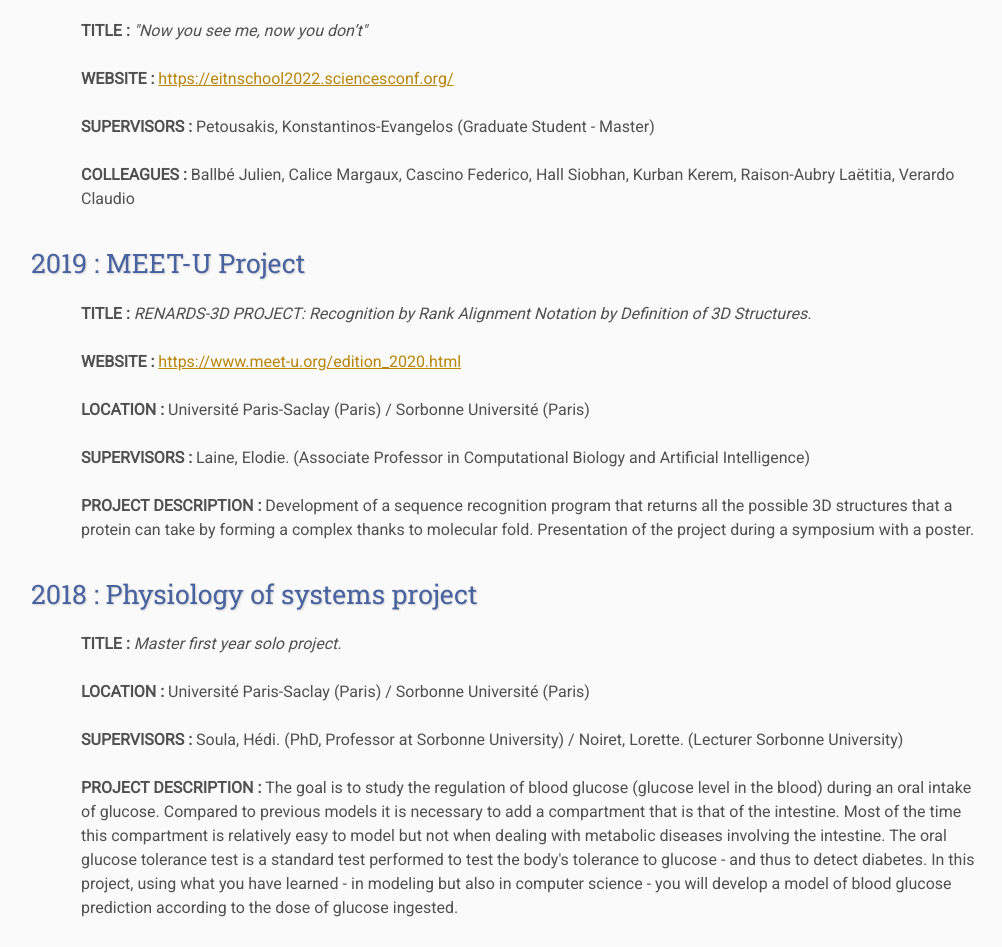
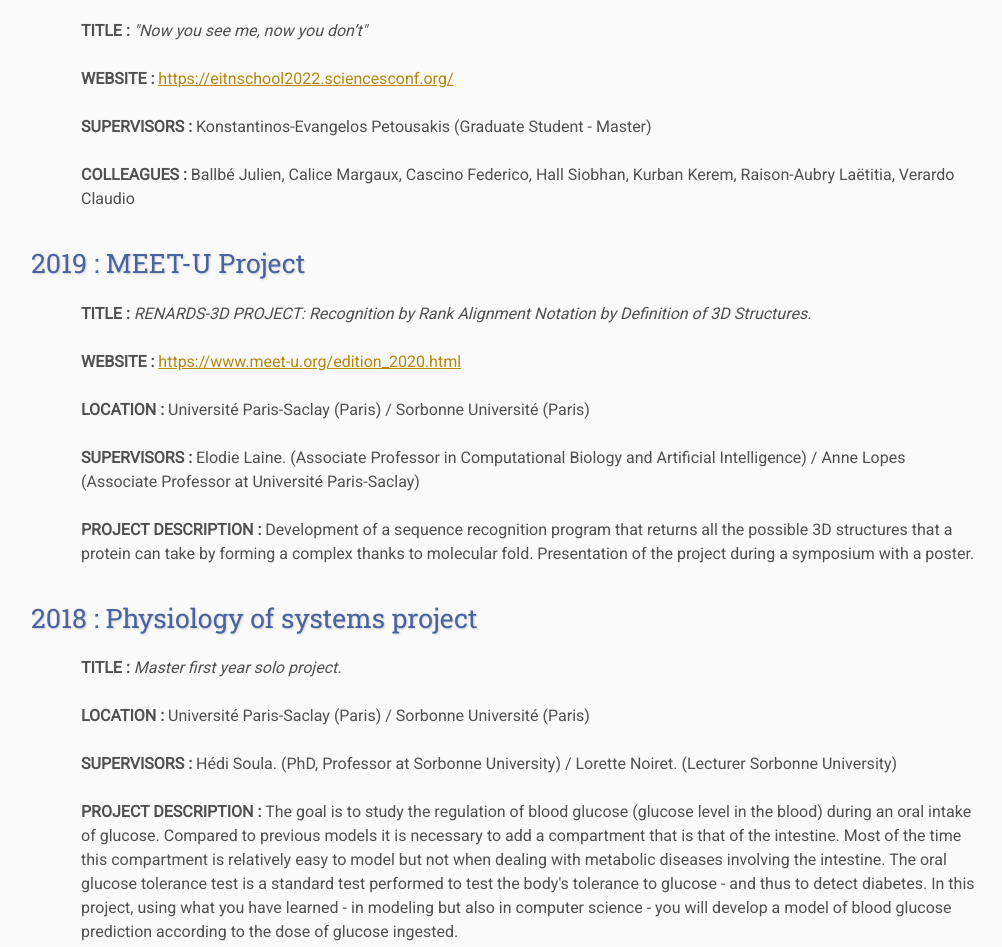
Before and after one commit to GuillaumeGirier/GuillaumeGirier.github.io, a plain HTML site: page experience/index.html in a window 1280 px wide. Shown: the part 1944-2891 px from the top of the page, without its empty margins (109-1111 px from the left). Drawn offline with Linux system fonts and the light colour scheme; files that its build step writes are made by us from their sources.

Commit message:
Update index.html

```diff
--- a/experience/index.html
+++ b/experience/index.html
@@ -72,7 +72,7 @@
     <h3><font color="#4863A0">2022 : EITN Fall School in Computational Neuroscience 2022 Project (Paris)  </font></h3>
     <p><FONT size="15pt"><b> TITLE : </b> <I> "Now you see me, now you don’t" </I></FONT></p>
     <p><FONT size="15pt"><b> WEBSITE : </b>  <a href="https://eitnschool2022.sciencesconf.org/">https://eitnschool2022.sciencesconf.org/</a>  </FONT></p>
-    <p><FONT size="15pt"><b> SUPERVISORS : </b> Petousakis, Konstantinos-Evangelos (Graduate Student - Master)
+    <p><FONT size="15pt"><b> SUPERVISORS : </b> Konstantinos-Evangelos Petousakis  (Graduate Student - Master)
 	</FONT></p>
     <p><FONT size="15pt"><b> COLLEAGUES : </b> Ballbé Julien, Calice Margaux, Cascino Federico, Hall Siobhan, Kurban Kerem, Raison-Aubry Laëtitia, Verardo Claudio
 	</FONT></p>
@@ -81,7 +81,7 @@
     <p><FONT size="15pt"><b> TITLE : </b> <I> RENARDS-3D PROJECT: Recognition by Rank Alignment Notation by Definition of 3D Structures. </I></FONT></p>
     <p><FONT size="15pt"><b> WEBSITE : </b>  <a href="https://www.meet-u.org/edition_2020.html">https://www.meet-u.org/edition_2020.html</a>  </FONT></p>
     <p><FONT size="15pt"><b> LOCATION : </b>  Université Paris-Saclay (Paris) / Sorbonne Université (Paris) </FONT></p>
-    <p><FONT size="15pt"><b> SUPERVISORS : </b> Laine, Elodie. (Associate Professor in Computational Biology and Artificial Intelligence)
+    <p><FONT size="15pt"><b> SUPERVISORS : </b> Elodie Laine. (Associate Professor in Computational Biology and Artificial Intelligence) / Anne Lopes (Associate Professor at Université Paris-Saclay)
 	</FONT></p>
     <p><FONT size="15pt"><b> PROJECT DESCRIPTION : </b> Development of a sequence recognition program that returns all the possible 3D structures that a protein can take by forming a complex thanks to molecular fold. Presentation of the project during a symposium with a poster.
 	</FONT></p>
@@ -89,7 +89,7 @@
     <h3><font color="#4863A0">2018 : Physiology of systems project</font></h3>
     <p><FONT size="15pt"><b> TITLE : </b> <I> Master first year solo project. </I></FONT></p>
     <p><FONT size="15pt"><b> LOCATION : </b>  Université Paris-Saclay (Paris) / Sorbonne Université (Paris) </FONT></p>
-    <p><FONT size="15pt"><b> SUPERVISORS : </b> Soula, Hédi. (PhD, Professor at Sorbonne University) / Noiret, Lorette. (Lecturer Sorbonne University)
+    <p><FONT size="15pt"><b> SUPERVISORS : </b> Hédi Soula. (PhD, Professor at Sorbonne University) / Lorette Noiret. (Lecturer Sorbonne University)
 	</FONT></p>
     <p><FONT size="15pt"><b> PROJECT DESCRIPTION : </b> The goal is to study the regulation of blood glucose (glucose level in the blood) during an oral
 	intake of glucose. Compared to previous models it is necessary to add a compartment that is that of the intestine. Most of the time this compartment
```
